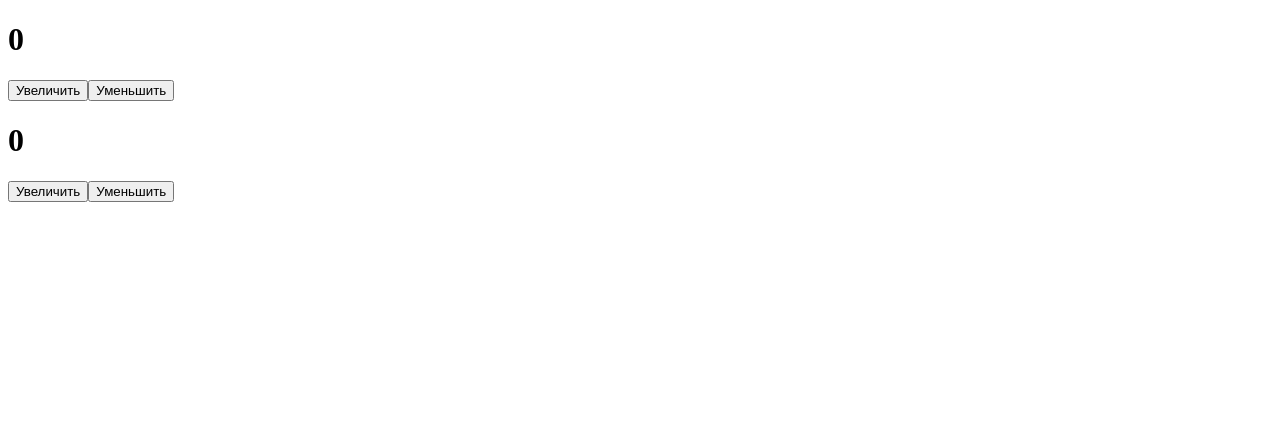
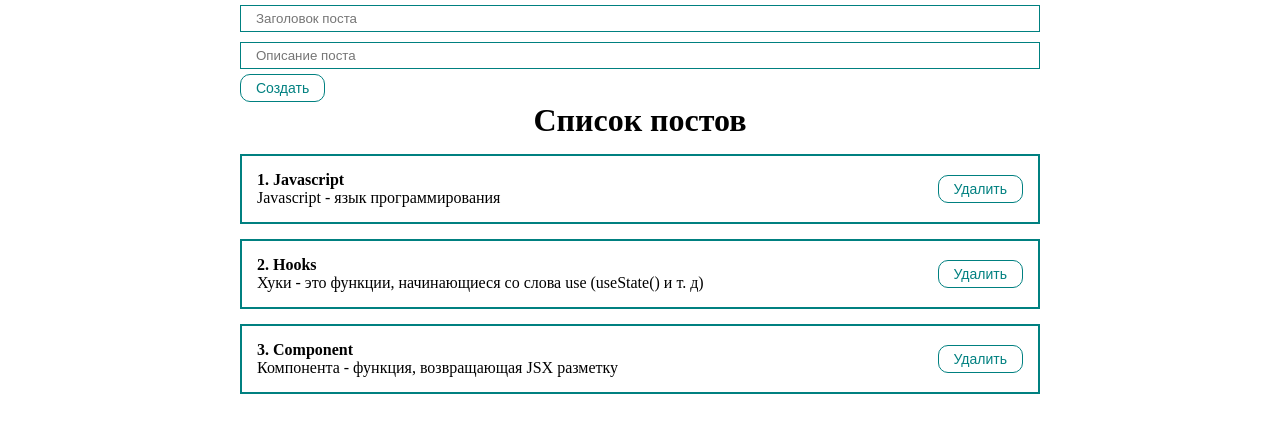
Before and after one commit to Ternol/js_fund2021, a React (Create React App) app: page / in a window 1280 px wide. Shown: the top 432 px of the page. Built offline with nearby package versions, Linux system fonts and the light colour scheme.

Commit message:
Сonverting an array of objects to an array of react components, Post creation form. Controlled components, props

```diff
--- a/src/App.js
+++ b/src/App.js
@@ -1,12 +1,28 @@
 import React, {useState} from "react";
-import Counter from "./components/Counter";
-import ClassCounter from "./components/ClassCounter";
+import './styles/App.css'
+import PostsList from "./components/PostsList";
+import PostForm from "./components/PostForm";
 
 function App() {
+    const [posts, setPosts] = useState(
+        [
+            {id: 1, title: 'Javascript', body: 'Javascript - язык программирования'},
+            {id: 2, title: 'Hooks', body: 'Хуки - это функции, начинающиеся со слова use (useState() и т. д)'},
+            {id: 3, title: 'Component', body: 'Компонента - функция, возвращающая JSX разметку'}])
+
+
+    const createPost = (newPost) => {
+        setPosts([...posts, newPost])
+    }
+
+    const deletePost = (post) => {
+        setPosts(posts.filter(p => p.id !== post.id))
+    }
+
     return (
-        <div>
-            <Counter />
-            <ClassCounter />
+        <div className='App'>
+            <PostForm create={createPost}/>
+            <PostsList posts={posts} delete={deletePost}/>
         </div>
 
     )
--- /dev/null
+++ b/src/components/PostForm.jsx
@@ -0,0 +1,31 @@
+import React, {useState} from 'react';
+import MyInput from "./UI/input/MyInput";
+import MyButton from "./UI/button/myButton";
+
+const PostForm = ({create}) => {
+    const [post, setPost] = useState({title: '', body: ''});
+
+    const addNewPost = (e) => {
+        e.preventDefault()
+        const newPost = {
+            ...post, id: Date.now()
+        }
+        create(newPost)
+        setPost({title: '', body: ''})
+    }
+    return (
+        <form>
+            <MyInput type="text" placeholder="Заголовок поста"
+                     value={post.title}
+                     onChange={e => setPost({...post, title: e.target.value})}
+            />
+            <MyInput type="text" placeholder="Описание поста"
+                     value={post.body}
+                     onChange={e => setPost({...post, body: e.target.value})}
+            />
+            <MyButton onClick={addNewPost}>Создать</MyButton>
+        </form>
+    );
+};
+
+export default PostForm;
--- /dev/null
+++ b/src/components/PostItem.jsx
@@ -0,0 +1,20 @@
+import React from 'react';
+import MyButton from "./UI/button/myButton";
+
+const PostItem = (props) => {
+    return (
+        <div>
+            <div className="post">
+                <div className="post__content">
+                    <strong>{props.number}. {props.post.title}</strong>
+                    <p>{props.post.body}</p>
+                </div>
+                <div className="post__btn">
+                    <MyButton onClick={() => props.delete(props.post)}>Удалить</MyButton>
+                </div>
+            </div>
+        </div>
+    );
+};
+
+export default PostItem;
--- /dev/null
+++ b/src/components/PostsList.jsx
@@ -0,0 +1,17 @@
+import React from 'react';
+import PostItem from "./PostItem";
+
+const PostsList = (props) => {
+    return (
+        <div>
+            {props.posts.length
+            ? <h1 style={{textAlign: 'center'}}>Список постов</h1>
+            : <h1 style={{textAlign: 'center'}}>Посты не найдены</h1>
+            }
+
+            {props.posts.map((p,index) => <PostItem post={p} number={index+1} key={p.id} delete={props.delete}/>)}
+        </div>
+    );
+};
+
+export default PostsList;
--- /dev/null
+++ b/src/components/UI/button/myButton.jsx
@@ -0,0 +1,13 @@
+import React from 'react';
+import css from './myButton.module.css'
+
+
+const MyButton = ({children,...props}) => {
+    return (
+        <button {...props} className={css.btn}>
+            {children}
+        </button>
+    );
+};
+
+export default MyButton;
--- /dev/null
+++ b/src/components/UI/button/myButton.module.css
@@ -0,0 +1,9 @@
+.btn {
+    padding: 5px 15px;
+    color: teal;
+    font-size: 14px;
+    background: transparent;
+    border: 1px solid teal;
+    cursor: pointer;
+    border-radius: 10px;
+}
--- /dev/null
+++ b/src/components/UI/input/MyInput.jsx
@@ -0,0 +1,9 @@
+import React from 'react';
+import css from './MyInput.module.css'
+const MyInput = (props) => {
+    return (
+        <input className={css.input} {...props}/>
+    );
+};
+
+export default MyInput;
--- /dev/null
+++ b/src/components/UI/input/MyInput.module.css
@@ -0,0 +1,6 @@
+.input {
+    width: 100%;
+    padding: 5px 15px;
+    margin: 5px 0;
+    border: 1px solid teal;
+}
--- /dev/null
+++ b/src/styles/App.css
@@ -0,0 +1,23 @@
+* {
+    margin: 0;
+    padding: 0;
+    box-sizing: border-box;
+}
+
+#root {
+    display: flex;
+    justify-content: center;
+}
+
+.App {
+    width: 800px;
+}
+
+.post {
+    display: flex;
+    padding: 15px;
+    border: 2px solid teal;
+    margin-top: 15px;
+    justify-content: space-between;
+    align-items: center;
+}
```
